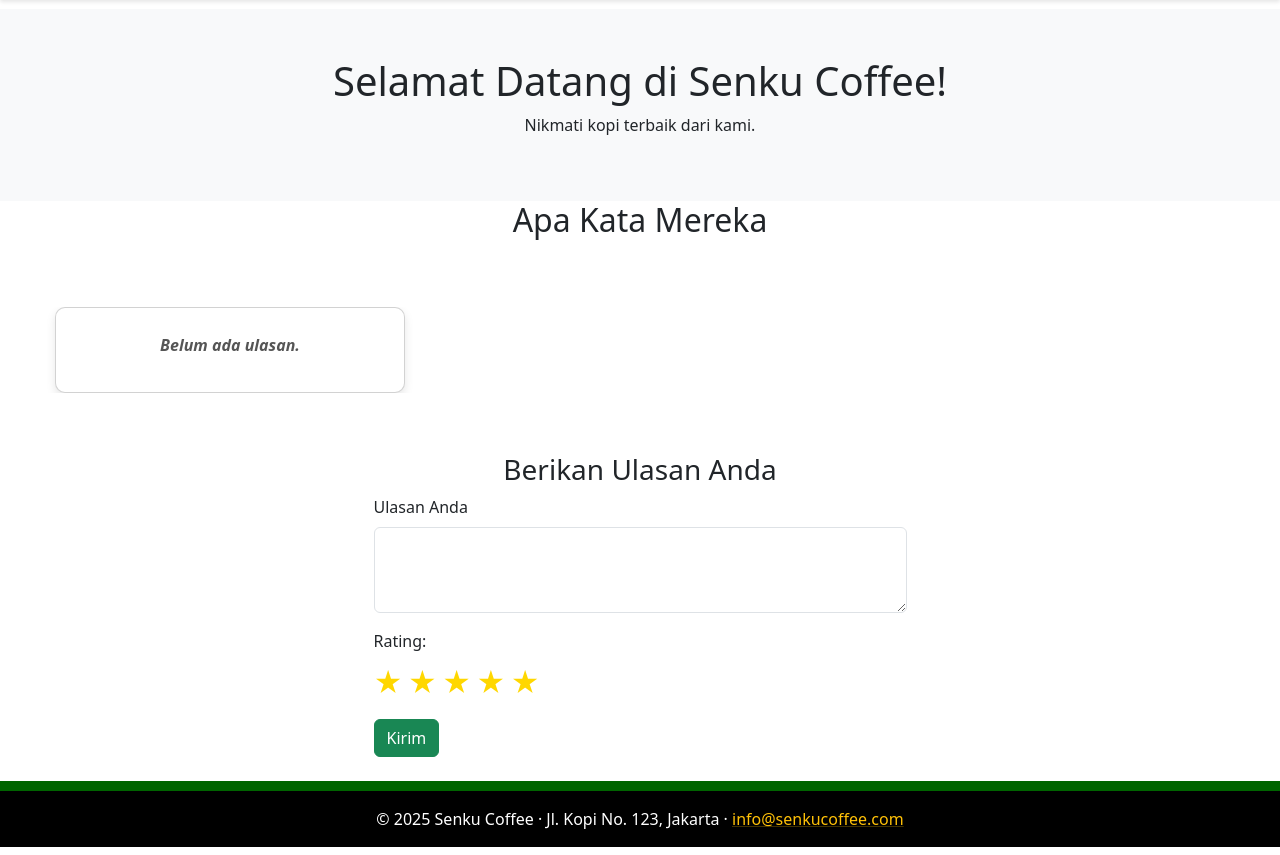
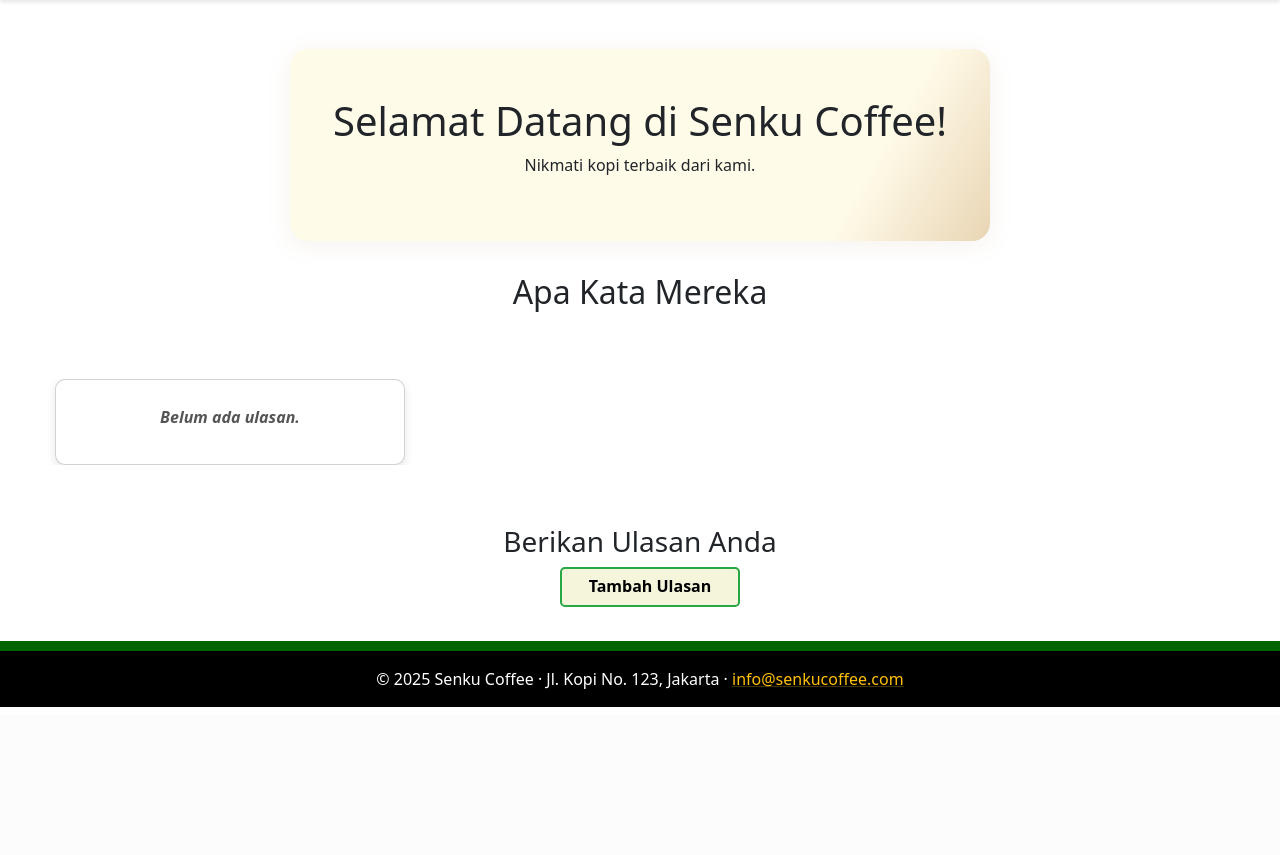
Before and after one commit to farrelzkrs/FP-Senku-Coffee, a PHP site: page /ulasan.php in a window 1280 px wide. Shown: the part 111-966 px from the top of the page. After the commit the page ends 818 px from the top, so only its background shows below. Run offline with PHP 8.4, Linux system fonts and the light colour scheme; the visitor is signed in with stand-in values (Sample User, id 1); data that the repository does not hold is empty.

Commit message:
ulasan new

```diff
--- a/Foldernew/Bf Login/ulasan.php
+++ b/Foldernew/Bf Login/ulasan.php
@@ -5,7 +5,7 @@ if ($conn->connect_error) {
     die("Koneksi gagal: " . $conn->connect_error);
 }
 
-$sql = "SELECT u.deskripsi, u.rating, usr.username
+$sql = "SELECT u.deskripsi, u.rating, usr.username, usr.photo_profil
 FROM ulasan u
 JOIN users usr ON u.user_id = usr.id_users
 ORDER BY u.tanggal_ulasan DESC
@@ -91,6 +91,7 @@ $result = $conn->query($sql);
             width: auto;
             /* Menjaga proporsi gambar */
         }
+
         .Testimoni {
             padding: 60px 20px;
             display: flex;
@@ -116,7 +117,7 @@ $result = $conn->query($sql);
             margin: auto;
             border-radius: 10px;
             background-color: #fff;
-    box-shadow: 0 4px 10px rgba(0,0,0,0.1);
+            box-shadow: 0 4px 10px rgba(0, 0, 0, 0.1);
             text-align: center;
         }
 
@@ -175,11 +176,12 @@ $result = $conn->query($sql);
             cursor: pointer;
         }
 
-  .star-rating input[type="radio"]:checked ~ label,
+        .star-rating input[type="radio"]:checked~label,
         .star-rating label:hover,
-  .star-rating label:hover ~ label {
+        .star-rating label:hover~label {
             color: gold;
         }
+
         .star-display {
             display: inline-block;
             margin-top: 10px;
@@ -189,6 +191,70 @@ $result = $conn->query($sql);
 
         .star-display .star.filled {
             color: gold;
+        }
+
+        /* Ucapan Selamat Datang */
+        main.py-5.bg-light {
+            background: linear-gradient(120deg, #fffbe9 80%, #e9d5b4 100%);
+            border-radius: 18px;
+            box-shadow: 0 4px 24px rgba(166, 124, 82, 0.10);
+            max-width: 700px;
+            margin: 40px auto 32px auto;
+            padding: 48px 24px 36px 24px;
+        }
+
+        .btn-ulasan {
+            width: 180px;
+            font-size: 16px;
+            font-weight: bold;
+            border-radius: 5px;
+            padding: 5px 0;
+            margin-bottom: 10px;
+        }
+
+        /* Form Ulasan */
+        .form#formUlasan {
+            background: #fffbe9;
+            border-radius: 18px;
+            box-shadow: 0 4px 24px rgba(166, 124, 82, 0.10);
+            padding: 32px 24px 24px 24px;
+            margin: 0 auto 50px auto;
+            max-width: 100%;
+            border: 2px solid #a67c52;
+        }
+
+        .form-label {
+            font-weight: bold;
+            color: #6b3e26;
+        }
+
+        textarea.form-control {
+            border-radius: 10px;
+            border: 2px solid #a67c52;
+            background: #fff;
+            min-height: 90px;
+            font-size: 15px;
+            color: #4b2e13;
+            transition: border 0.2s;
+        }
+
+        textarea.form-control:focus {
+            border-color: ##6B4016FF;
+            box-shadow: 0 0 0 2px #a67c52;
+        }
+
+        .profil-ulasan {
+            width: 60px;
+            height: 60px;
+            object-fit: cover;
+            border-radius: 50%;
+            border: 2px solid #a67c52;
+            background: #fffbe9;
+            margin-bottom: 8px;
+            box-shadow: 0 2px 8px rgba(166, 124, 82, 0.10);
+            display: block;
+            margin-left: auto;
+            margin-right: auto;
         }
     </style>
 </head>
@@ -215,13 +281,14 @@ $result = $conn->query($sql);
                 }
                 if ($result->num_rows > 0) {
                     while ($row = $result->fetch_assoc()) {
-                        // Escape output untuk keamanan
                         $deskripsi = htmlspecialchars($row['deskripsi']);
                         $username = htmlspecialchars($row['username']);
                         $rating = isset($row['rating']) ? (int) $row['rating'] : 0;
+                        $foto_profil = !empty($row['foto_profil']) ? '../uploads/' . htmlspecialchars($row['foto_profil']) : 'https://ui-avatars.com/api/?name=' . urlencode($username) . '&background=deb887&color=fff';
 
                         echo '<div class="swiper-slide">';
                         echo '  <div class="card">';
+                        echo '    <img src="' . $foto_profil . '" alt="Foto Profil" class="profil-ulasan mb-2">';
                         echo '    <p class="testimoni-text">"' . $deskripsi . '"</p>';
                         echo '    <p class="testimoni-text">- ' . $username . '</p>';
                         echo '    <div class="star-display">';
@@ -241,10 +308,16 @@ $result = $conn->query($sql);
         </div>
     </section>
 
+    <?php
+    $show_form = isset($_GET['tambah_ulasan']);
+    ?>
     <h3 style="text-align: center;">Berikan Ulasan Anda</h3>
-    <div class="form">
+    <div class="text-center mb-3">
+        <a href="?tambah_ulasan=1" class="btn btn-outline-success btn-ulasan" id="btnTambahUlasan" <?= $show_form ? 'style="display:none;"' : '' ?>>Tambah Ulasan</a>
+    </div>
+    <?php if ($show_form): ?>
+        <div class="form" id="formUlasan">
             <form action="simpan_ulasan.php" method="POST">
-
                 <div class="row justify-content-center">
                     <div class="col-md-6">
                         <div class="mb-3">
@@ -266,11 +339,12 @@ $result = $conn->query($sql);
                                     for="bintang1">&#9733;</label>
                             </div>
                         </div>
-                    <button type="submit" style="margin: auto;" class="btn btn-success">Kirim</button>
+                        <button type="submit" class="btn btn-success btn-ulasan d-block mx-auto">Kirim</button>
                     </div>
                 </div>
             </form>
         </div>
+    <?php endif; ?>
 
     <div class="penutup">
         <footer class="text-center mt-4 mb-2 py-3"
```
Lines whose indentation alone changed are shown as unchanged.
